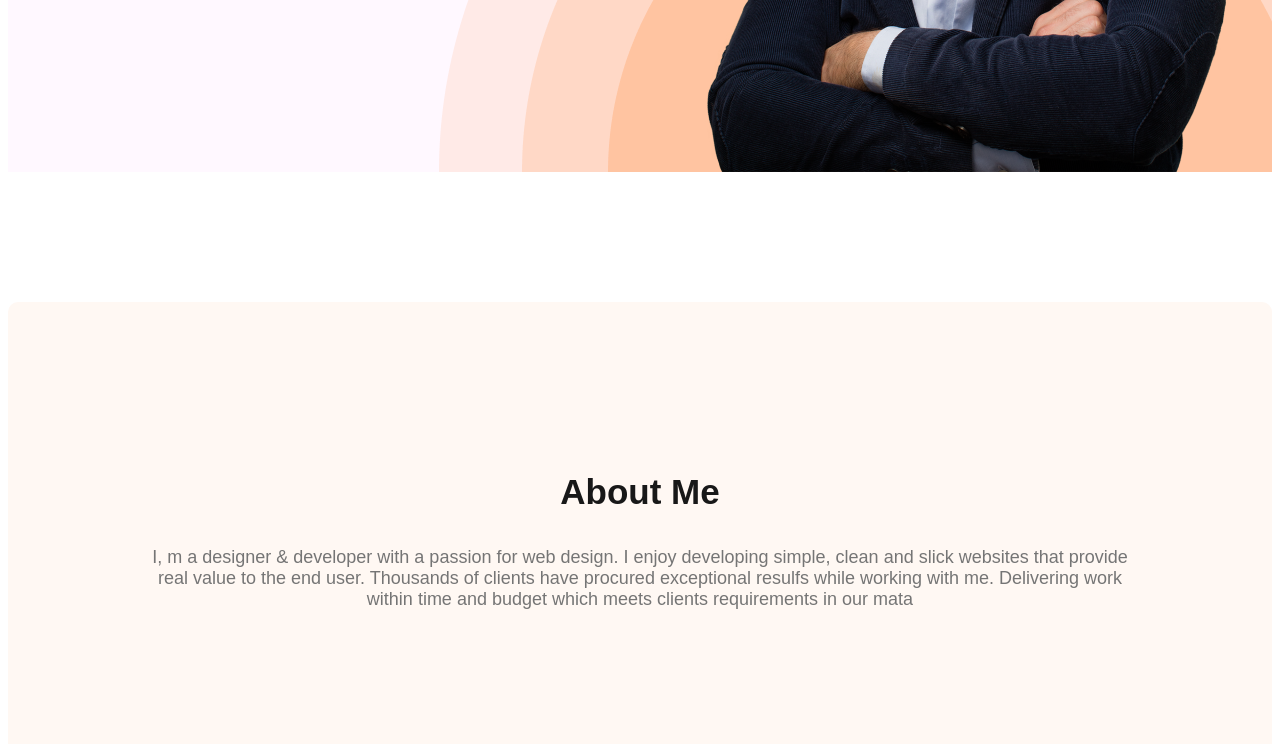
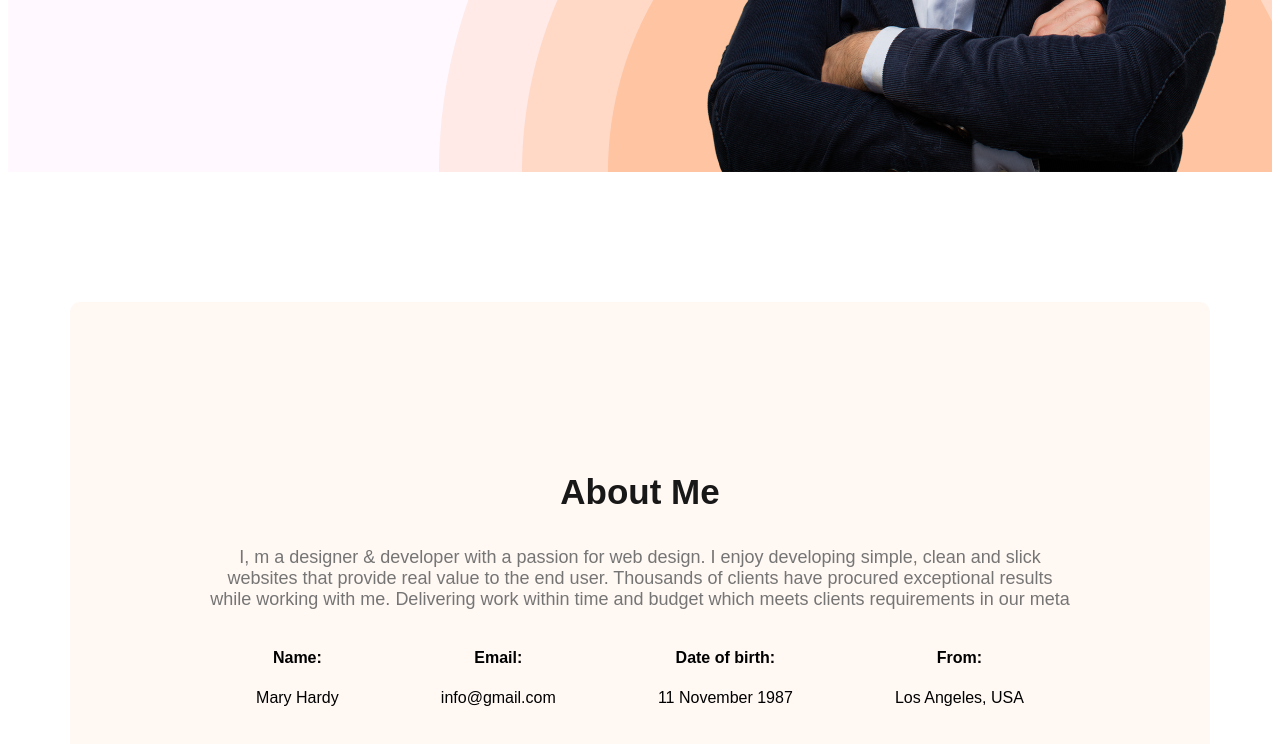
Before and after one commit to nabel4133/devoloper-portfolio, a plain HTML site: page index.html in a window 1280 px wide. Shown: the part 684-1428 px from the top of the page. Drawn offline with Linux system fonts and the light colour scheme.

Commit message:
added about information

```diff
--- a/index.html
+++ b/index.html
@@ -34,8 +34,26 @@
 <section class="about">
     <h3 class="section-title">About Me</h3>
     <p class="section-description">
-         I, m a designer & developer with a passion for web design. I enjoy developing simple, clean and slick websites that provide real value to the end user. Thousands of clients have procured exceptional resulfs while working with me. Delivering work within time and budget which meets clients requirements in our mata
+         I, m a designer & developer with a passion for web design. I enjoy developing simple, clean and slick websites that provide real value to the end user. Thousands of clients have procured exceptional results while working with me. Delivering work within time and budget which meets clients requirements in our meta
     </p>
+    <div class="about-info-container">
+    <div class="about-info">
+        <h4 class="info-title">Name:</h4>
+        <p class="info-descriptipon"> Mary Hardy</p>
+    </div>
+    <div class="about-info">
+        <h4 class="info-title">Email:</h4>
+        <p class="info-descriptipon">info@gmail.com</p>
+    </div>
+    <div class="about-info">
+        <h4 class="info-title">Date of birth:</h4>
+        <p class="info-descriptipon">11 November 1987</p>
+    </div>
+    <div class="about-info">
+        <h4 class="info-title">From:</h4>
+        <p class="info-descriptipon">Los Angeles, USA</p>
+    </div>
+    </div>
 </section>
 </main>
 <footer>
--- a/styles/portfolio.css
+++ b/styles/portfolio.css
@@ -108,7 +108,10 @@ nav a {
 }
 
 /* main section styles */
-
+main{
+  max-width: 1140px;
+  margin: 0 auto;
+}
 
 /* about section styles */
 .about {
@@ -117,3 +120,12 @@ nav a {
   margin: 130px 0px;
   background: rgb(255, 248, 243);
 }
+
+.about-info-container{
+  display: flex;
+  justify-content: space-around;
+}
+
+.about-info{
+  text-align: center;
+}
```
